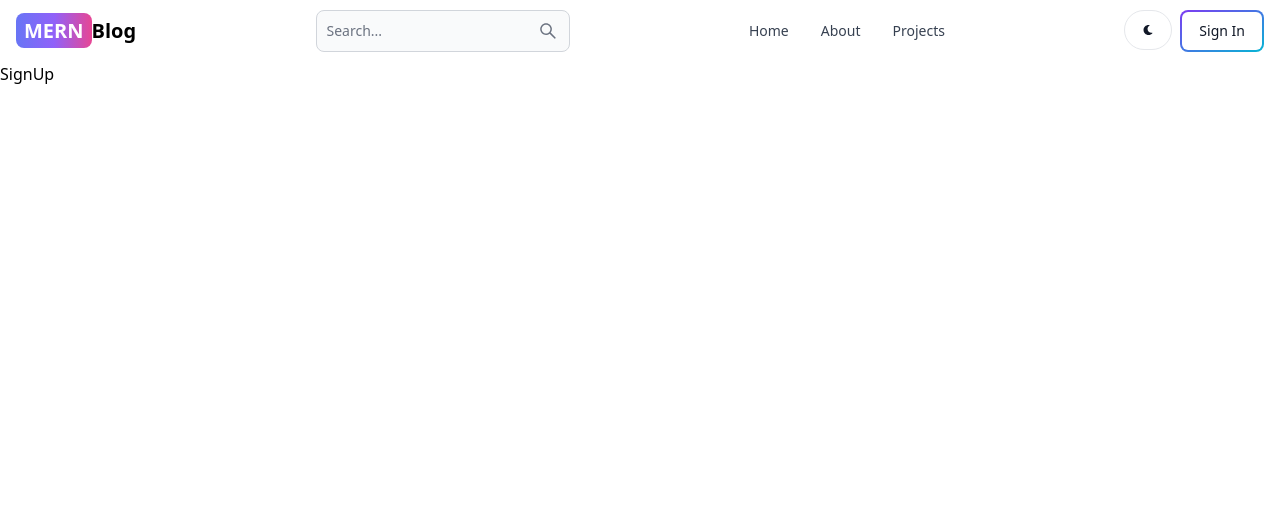
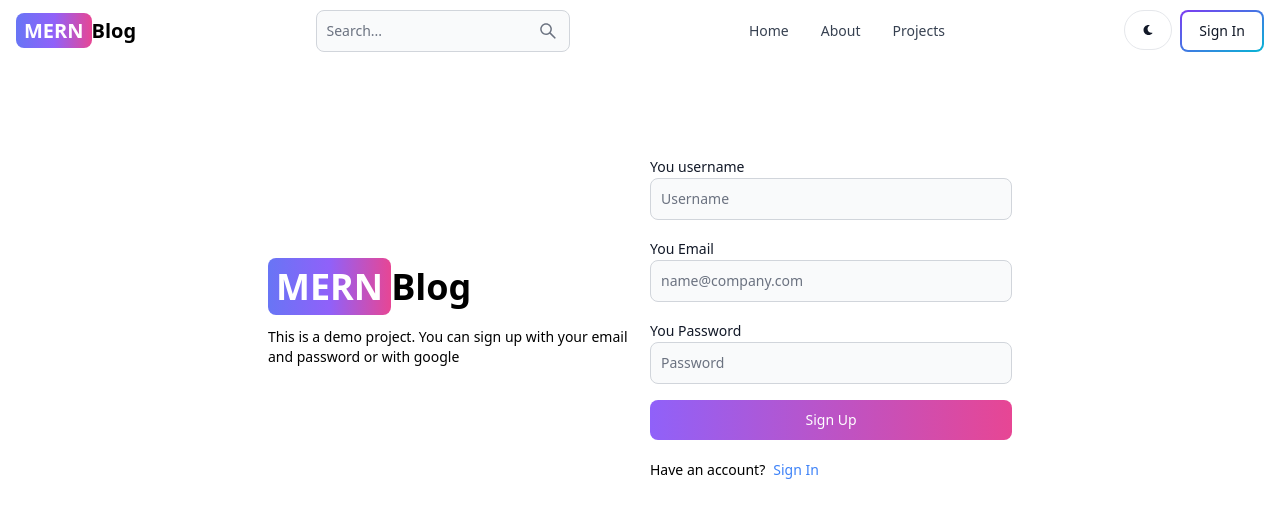
Before and after one commit to AKHILESHPATIDAR01/MERN-BLOG, a React (Vite) app in the folder client/: page /sign-up in a window 1280 px wide. Shown: the top 518 px of the page. Built offline with nearby package versions, Linux system fonts and the light colour scheme.

Commit message:
complete sign up page UI

```diff
--- a/client/src/pages/SignUp.jsx
+++ b/client/src/pages/SignUp.jsx
@@ -1,7 +1,56 @@
-import React from 'react'
+import { Button, Label, TextInput } from "flowbite-react";
+import React from "react";
+import { Link } from "react-router-dom";
 
 export default function SignUp() {
   return (
-    <div>SignUp</div>
-  )
+    <div className="min-h-screen mt-20">
+      <div className="flex p-3 max-w-3xl mx-auto flex-col md:flex-row md:items-center gap-5">
+        {/* Left */}
+        <div className="flex-1">
+          <Link to="/" className="font-bold dark:text-white text-4xl">
+            <span className="px-2 py-1 bg-gradient-to-r from-indigo-500 via-purple-500 to-pink-500 rounded-lg text-white">
+              MERN
+            </span>
+            Blog
+          </Link>
+          <p className="text-sm mt-5">
+            This is a demo project. You can sign up with your email and password
+            or with google
+          </p>
+        </div>
+
+        {/* Right */}
+        <div className="flex-1">
+          <form className="flex flex-col gap-4">
+            <div>
+              <Label value="You username" />
+              <TextInput type="text" placeholder="Username" id="username" />
+            </div>
+            <div>
+              <Label value="You Email" />
+              <TextInput
+                type="text"
+                placeholder="name@company.com"
+                id="email"
+              />
+            </div>
+            <div>
+              <Label value="You Password" />
+              <TextInput type="text" placeholder="Password" id="password" />
+            </div>
+            <Button gradientDuoTone="purpleToPink" type="submit">
+              Sign Up
+            </Button>
+          </form>
+          <div className="flex gap-2 text-sm mt-5">
+            <span>Have an account?</span>
+            <Link to="/sign-in" className="text-blue-500">
+              Sign In
+            </Link>
+          </div>
+        </div>
+      </div>
+    </div>
+  );
 }
```
